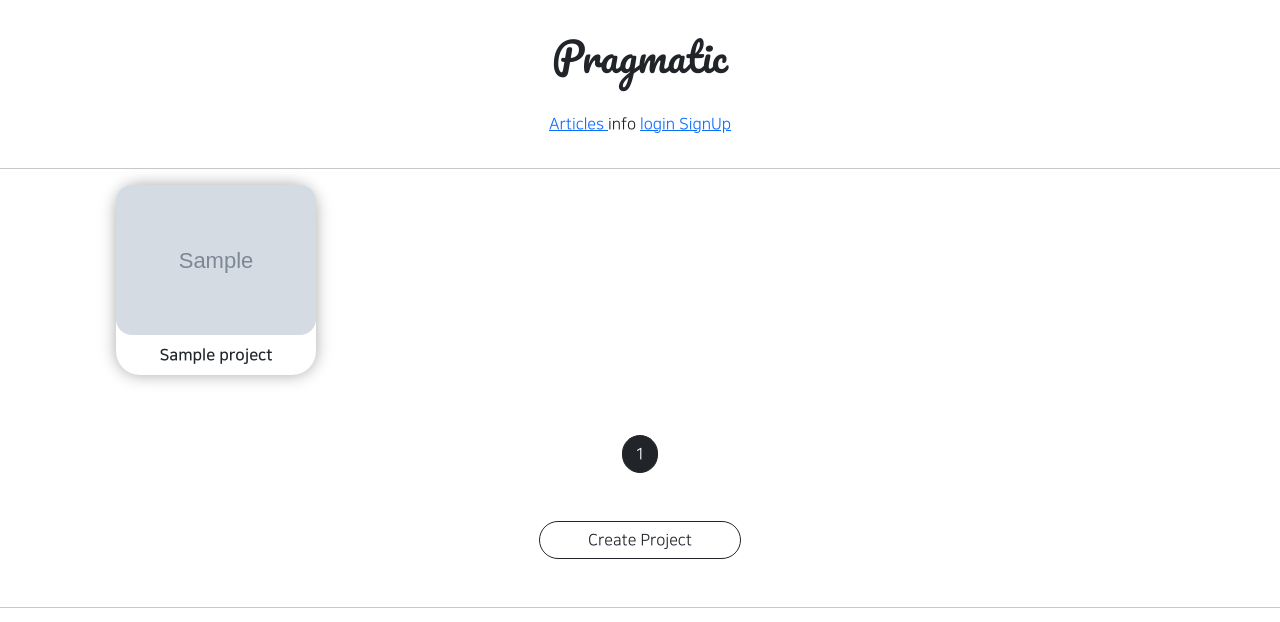
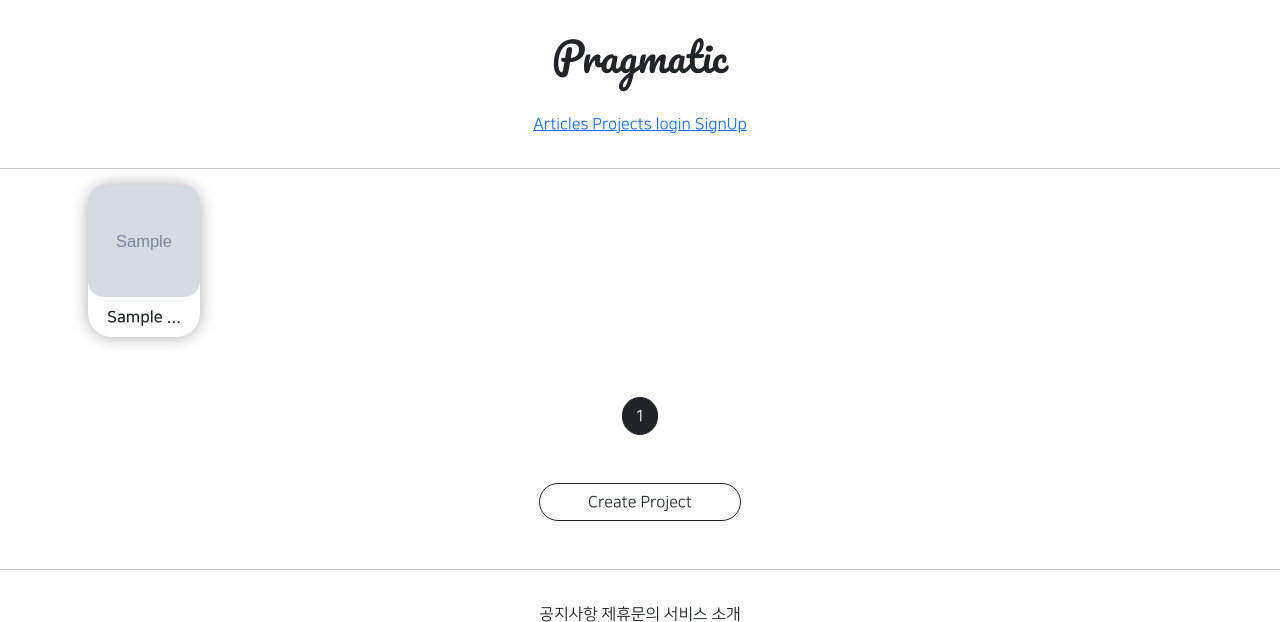
Before and after one commit to soohyoen/djangoProject, a Django app: page /projects/list/ in a window 1280 px wide. Shown: the top 622 px of the page. Run offline with Django 3.2, Linux system fonts and the light colour scheme; tables that the repository leaves empty hold one stand-in row (values such as "Sample post"); grey boxes marked "Sample" are stand-in pictures; parts of the project's set-up code (start-up, migrations or seed data) failed here and were passed over; some libraries are stand-ins or nearby versions.

Commit message:
2021.08.19 게시판 크기 맞추기,긴제목 처리,

```diff
--- a/projectapp/templates/projectapp/list.html
+++ b/projectapp/templates/projectapp/list.html
@@ -12,8 +12,6 @@
         }
 
         .container div {
-        width: 45%;
-            max-width: 200px;
         display: flex;
         justify-content: center;
         align-items: center;
@@ -23,7 +21,9 @@
         }
 
         div img{
-            width: 100%;
+            width: 7rem;
+            height: 7rem;
+            object-fit: cover;
             border-radius: 1rem;
         }
 
@@ -37,7 +37,7 @@
                 <a href="{% url 'projectapp:detail' pk=project.pk %}">
                     <img src="{{ project.image.url }}" alt="">
                 </a>
-            <span class = "NNS_B m-2">{{ project.name }}</span>
+            <span class = "NNS_B m-2">{{ project.name | truncatechars:10 }}</span>
             </div>
 
         {% endfor %}
--- a/templates/header.html
+++ b/templates/header.html
@@ -9,7 +9,9 @@
                 Articles
             </a>
         </span>
-        <span>info</span>
+        <span><a href="{% url 'projectapp:list' %}">
+                Projects
+        </a></span>
 
 
         {% if not user.is_authenticated %}
```
